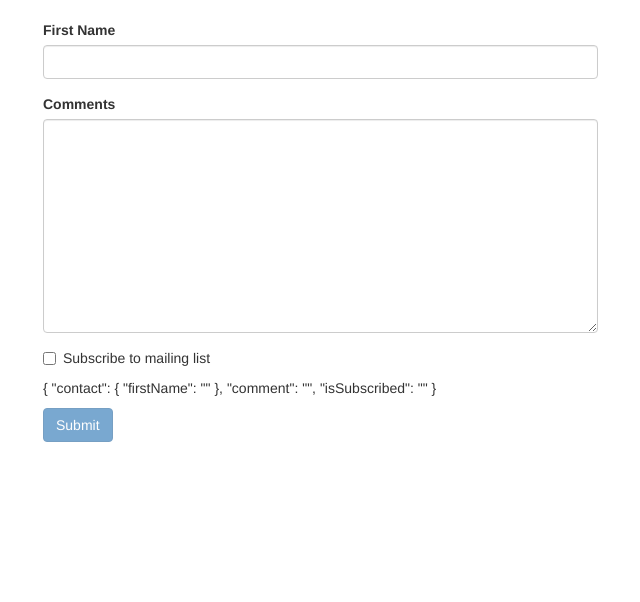
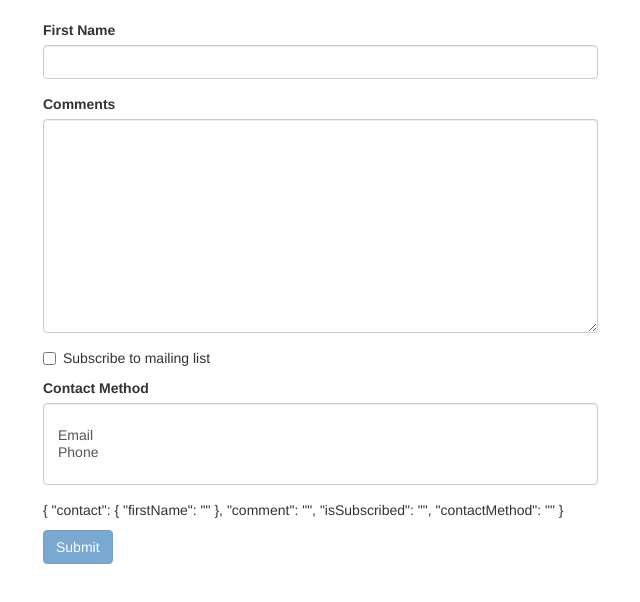
Before and after one commit to fer77/Angular, an Angular app in the folder ecommerce-app/forms-app/: page / in a window 1280 px wide. Shown: the top 602 px of the page, without its empty margins (222-862 px from the left). Built offline with nearby package versions, Linux system fonts and the light colour scheme.

Commit message:
drop-down lists

```diff
--- a/ecommerce-app/forms-app/src/app/contact-form/contact-form.component.html
+++ b/ecommerce-app/forms-app/src/app/contact-form/contact-form.component.html
@@ -38,6 +38,13 @@
       <input type="checkbox" ngModel name="isSubscribed"> Subscribe to mailing list
     </label>
   </div>
+  <div class="form-group">
+    <label for="contactMethod">Contact Method</label>
+    <select multiple ngModel name="contactMethod" id="contactMethod" class="form-control">
+      <option></option>
+        <option *ngFor="let method of contactMethods" [ngValue]="method">{{ method.name }}</option>
+    </select>
+  </div>
   <p>{{ f.value | json }}</p>
   <button class="btn btn-primary" [disabled]="!f.valid" >Submit</button>
 </form>
--- a/ecommerce-app/forms-app/src/app/contact-form/contact-form.component.ts
+++ b/ecommerce-app/forms-app/src/app/contact-form/contact-form.component.ts
@@ -6,6 +6,10 @@
   styleUrls: ['./contact-form.component.css']
 })
 export class ContactFormComponent {
+  contactMethods = [
+    { id: 1, name: 'Email' },
+    { id: 2, name: 'Phone' }
+  ]
   log(x) { console.log(x); }
 
   submit(f) {
```
Also changed, not shown: 1 other file (tests, documents, lock files or other folders).
